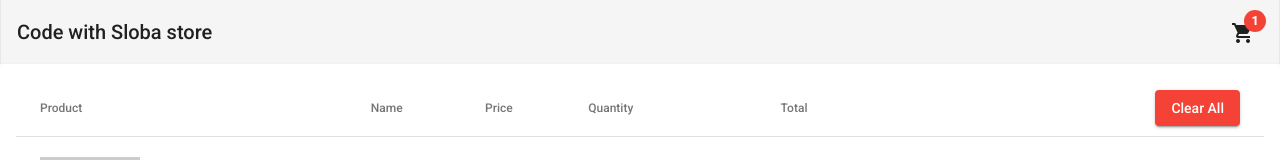
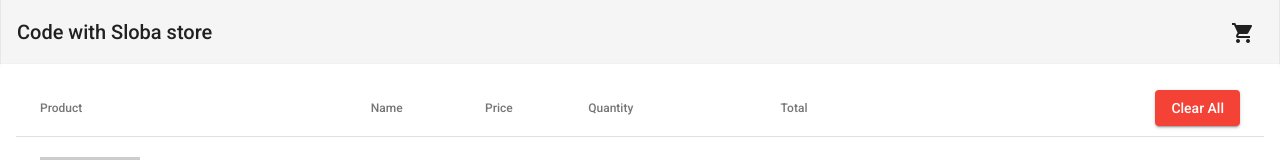
Before and after one commit to CourtneyCarson/online-store, an Angular app: page /cart in a window 1280 px wide. Shown: the top 160 px of the page. Built offline with nearby package versions, Linux system fonts and the light colour scheme.

Commit message:
move cart method to service and updaate header

```diff
--- a/src/app/components/header/header.component.html
+++ b/src/app/components/header/header.component.html
@@ -1,35 +1,37 @@
 <mat-toolbar class="max-w-7xl mx-auto border-x justify-between">
   <a routerLink="home">Code with Sloba store</a>
   <button mat-icon-button [matMenuTriggerFor]="menu">
-    <mat-icon [matBadge]="1" matBadgeColor="warn">shopping_cart</mat-icon>
+    <!-- cart icon, hide if no items added  -->
+    <mat-icon
+      [matBadge]="itemsQuantity"
+      [matBadgeHidden]="!itemsQuantity"
+      matBadgeColor="warn"
+      >shopping_cart
+    </mat-icon>
   </button>
   <mat-menu #menu="matMenu">
     <div class="p3 divide-y divide-solid">
       <!-- items in cart -->
       <div class="pb-3 flex justify-between">
-        <span class="mr-16"> 1 Items </span>
+        <span class="mr-16"> {{ itemsQuantity }} Items </span>
         <a routerLink="cart">View Cart</a>
       </div>
 
-      <div class="py-3">
+      <div *ngIf="cart.items.length" class="py-3">
         <!-- list of item in cart and price  -->
-        <div class="flex justify-between font-light mb-2">
-          Keyboard x 1
-          <span class="font-bold">{{ '150' | currency }}</span>
-        </div>
-        <div class="flex justify-between font-light mb-2">
-          Keyboard x 1
-          <span class="font-bold">{{ '150' | currency }}</span>
-        </div>
-        <div class="flex justify-between font-light mb-2">
-          Keyboard x 1
-          <span class="font-bold">{{ '150' | currency }}</span>
+        <!-- loop through items -->
+        <div
+          *ngFor="let item of cart.items"
+          class="flex justify-between font-light mb-2"
+        >
+          {{ item.name }} x {{ item.quantity }}
+          <span class="font-bold">{{ item.price | currency }}</span>
         </div>
       </div>
 
       <div class="flex justify-between py-3 font-light">
         Total:
-        <span class="font-bold">{{ '450' | currency }}</span>
+        <span class="font-bold">{{ getTotal(cart.items) | currency }}</span>
       </div>
 
       <!-- button -->
@@ -38,8 +40,9 @@
           <mat-icon>remove_shopping_cart</mat-icon>
         </button>
         <button
-        routerLink="cart"
-        class="bg-green-600 text-white rounded-full w-9 h-9">
+          routerLink="cart"
+          class="bg-green-600 text-white rounded-full w-9 h-9"
+        >
           <mat-icon>shopping_cart</mat-icon>
         </button>
       </div>
--- a/src/app/components/header/header.component.ts
+++ b/src/app/components/header/header.component.ts
@@ -1,12 +1,38 @@
-import { Component, OnInit } from '@angular/core';
+import { Component, Input } from '@angular/core';
+import { Cart, CartItem } from 'src/app/models/cart.models';
+import { CartService } from 'src/app/services/cart.service';
 
 @Component({
   selector: 'app-header',
   templateUrl: './header.component.html',
   styleUrls: ['./header.component.scss'],
 })
-export class HeaderComponent implements OnInit {
-  constructor() {}
+export class HeaderComponent {
+  private _cart: Cart = { items: [] };
+  itemsQuantity = 0;
 
-  ngOnInit(): void {}
+  @Input() get cart(): Cart {
+    return this._cart;
+  }
+
+  set cart(cart: Cart) {
+    this._cart = cart;
+    // udpate cart quantity
+    // this.itemsQuantity = cart.items.reduce(
+    //   (acc, item) => acc + item.quantity,
+    //   0
+    // );
+
+    this.itemsQuantity = cart.items
+      .map((item) => item.quantity)
+      .reduce((prev, current) => prev + current, 0);
+  }
+
+  constructor(private _cartService: CartService) {}
+
+
+  getTotal(items: Array<CartItem>): number {
+    return this._cartService.getTotal(items);
+  }
+
 }
--- a/src/app/pages/cart/cart.component.ts
+++ b/src/app/pages/cart/cart.component.ts
@@ -1,5 +1,6 @@
 import { Component, OnInit } from '@angular/core';
 import { Cart, CartItem } from 'src/app/models/cart.models';
+import { CartService } from 'src/app/services/cart.service';
 
 @Component({
   selector: 'cart',
@@ -35,19 +36,13 @@ export class CartComponent implements OnInit {
     'action',
   ];
 
-  constructor() {}
+  constructor(private _cartService: CartService) {}
 
   ngOnInit(): void {
     this.dataSource = this.cart.items;
   }
 
   getTotal(items: Array<CartItem>): number {
-    // return this.dataSource.reduce((acc, item) => {
-    //   return acc + item.price * item.quantity;
-    // }, 0);
-
-    return items
-      .map((item) => item.price * item.quantity)
-      .reduce((previous, current) => previous + current, 0);
+    return this._cartService.getTotal(items);
   }
 }
--- a/src/app/services/cart.service.ts
+++ b/src/app/services/cart.service.ts
@@ -29,4 +29,10 @@ export class CartService {
     this._snackbar.open('1 Item added to cart', 'Ok', { duration: 3000 });
     console.log('cart service', this.cart.value);
   }
+
+  getTotal(items: Array<CartItem>): number {
+    return items
+      .map((item) => item.price * item.quantity)
+      .reduce((previous, current) => previous + current, 0);
+  }
 }
```
